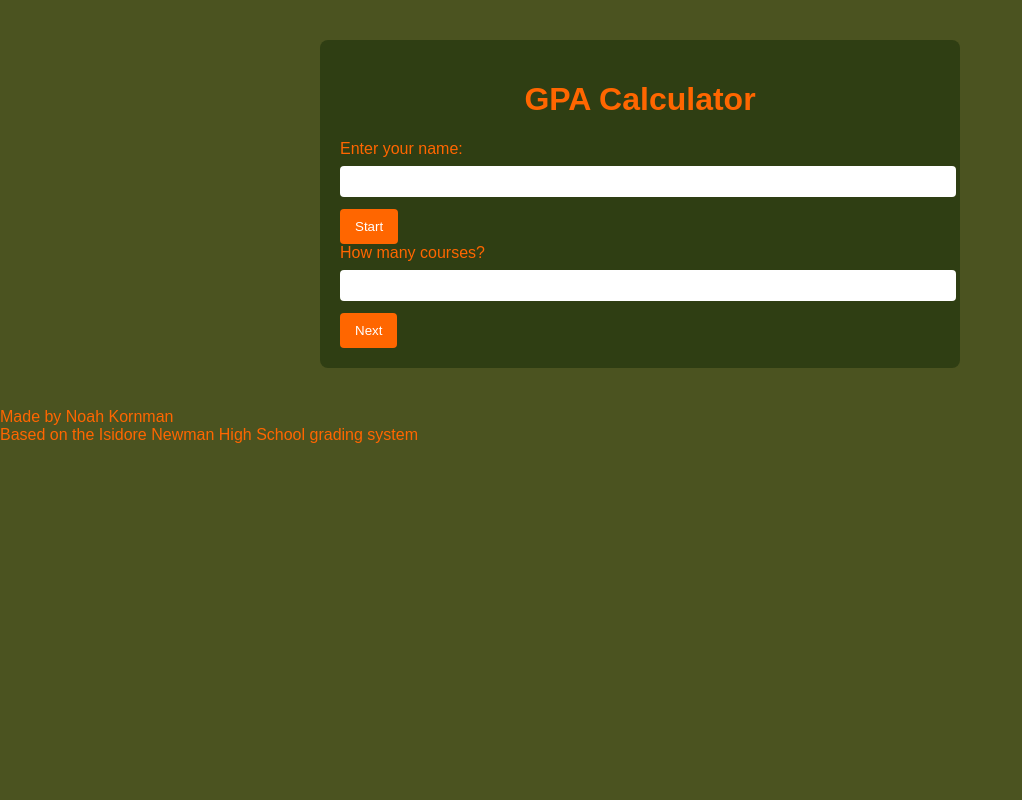
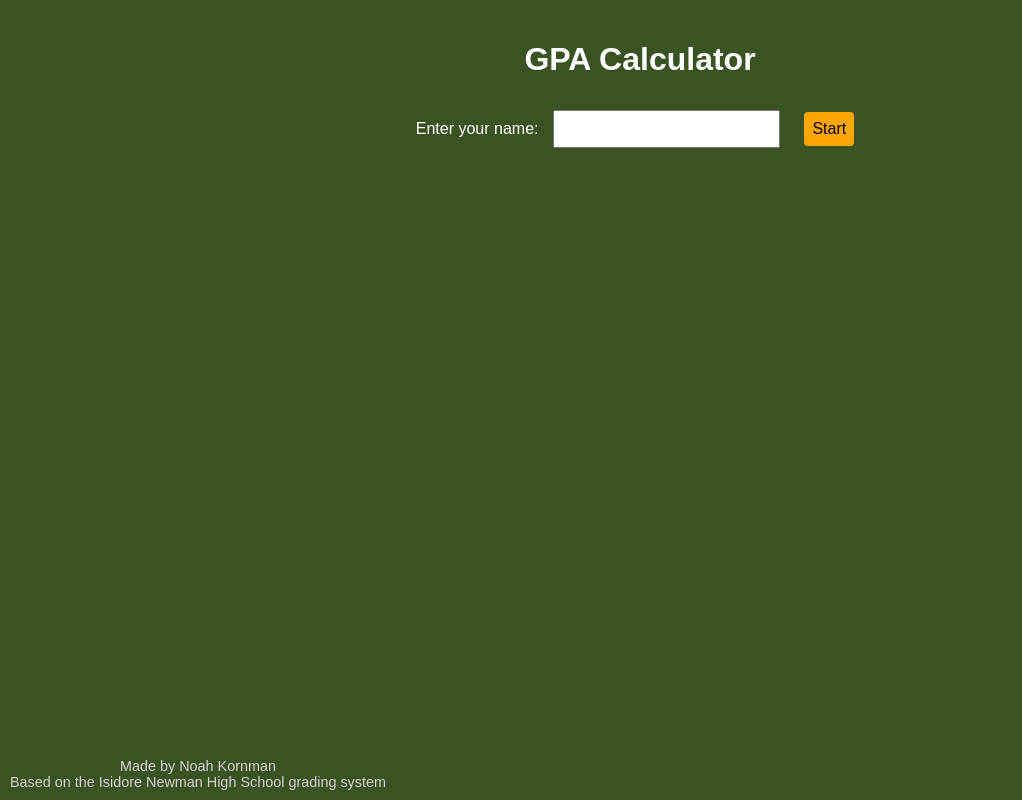
Before and after one commit to Mock10chicken/Gpa-Calc-Highschool, a plain HTML site: page index.html in a window 1280 px wide. Shown: the whole page, without its empty margins (0-1022 px from the left). Drawn offline with Linux system fonts and the light colour scheme.

Commit message:
Update style.css

```diff
--- a/style.css
+++ b/style.css
@@ -1,55 +1,42 @@
 body {
   font-family: Arial, sans-serif;
-    background-color: #4b5320;
-    color: #ff6600;
+  background-color: #3b5323; /* Army green */
+  color: white;
   margin: 0;
   padding: 0;
-}
-.container {
-    max-width: 600px;
-    margin: 40px auto;
-    background: #2f3e13;
-    padding: 20px;
-    border-radius: 8px;
-}
-h1 {
   text-align: center;
 }
-.input-section {
-    margin: 20px 0;
+
+.container {
+  padding: 20px;
 }
-label {
-    display: block;
-    margin-bottom: 8px;
+
+input, select, button {
+  margin: 10px;
+  padding: 8px;
+  font-size: 16px;
 }
-input[type="text"], input[type="number"], select {
-    width: 100%;
-    padding: 8px;
+
+button {
+  background-color: orange;
   border: none;
   border-radius: 4px;
-    margin-bottom: 12px;
-}
-button {
-    background-color: #ff6600;
-    color: white;
-    border: none;
-    padding: 10px 15px;
-    border-radius: 4px;
+  color: black;
   cursor: pointer;
 }
+
 button:hover {
-    background-color: #cc5200;
+  background-color: darkorange;
 }
-.result {
-    margin-top: 20px;
-    font-size: 1.2em;
-    font-weight: bold;
-    text-align: center;
+
+.hidden {
+  display: none;
 }
-.footer {
+
+footer {
   position: fixed;
   bottom: 10px;
   left: 10px;
-    font-size: 0.8em;
-    color: #d68c42;
+  font-size: 0.9em;
+  color: lightgray;
 }
```
Lines whose indentation alone changed are shown as unchanged.
